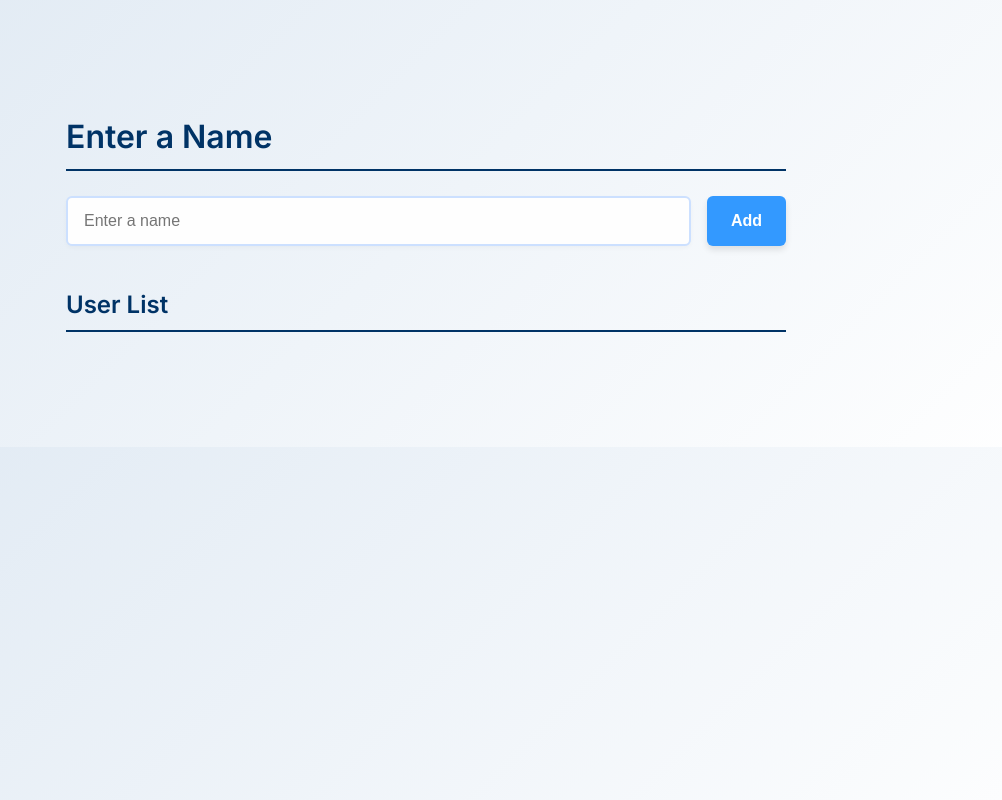
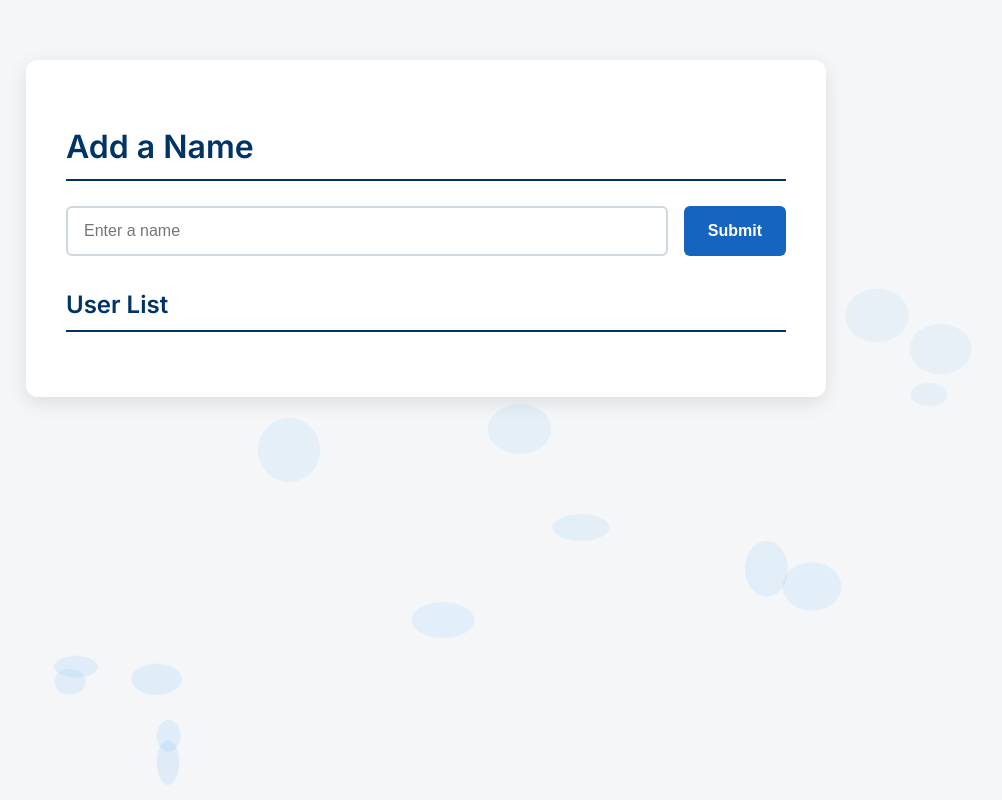
Before and after one commit to PavanThumati/php-flask-application, a PHP site: page / in a window 1280 px wide. Shown: the whole page, without its empty margins (214-1216 px from the left). Run offline with PHP 8.4, Linux system fonts and the light colour scheme; data that the repository does not hold is empty.

Commit message:
Update index.php

```diff
--- a/web-tier/index.php
+++ b/web-tier/index.php
@@ -29,13 +29,58 @@ $users = json_decode($response, true);
     <link href="https://fonts.googleapis.com/css2?family=Inter:wght@400;600&display=swap" rel="stylesheet">
     <style>
         body {
+            margin: 0;
+            padding: 0;
             font-family: 'Inter', sans-serif;
-            background: linear-gradient(135deg, #dfe9f3, #ffffff);
+            background-color: #f4f6f8;
+            color: #2a2a2a;
+            line-height: 1.6;
+            position: relative;
+            overflow: hidden;
+        }
+
+        .bubble-bg {
+            position: fixed;
+            top: 0;
+            left: 0;
+            z-index: 0;
+            width: 100%;
+            height: 100%;
+            pointer-events: none;
+            overflow: hidden;
+        }
+
+        .bubble {
+            position: absolute;
+            bottom: -100px;
+            background: rgba(100, 181, 246, 0.15);
+            border-radius: 50%;
+            animation: floatUp linear infinite;
+        }
+
+        @keyframes floatUp {
+            0% {
+                transform: translateY(0) scale(1);
+                opacity: 0;
+            }
+            10% {
+                opacity: 1;
+            }
+            100% {
+                transform: translateY(-1200px) scale(1.2);
+                opacity: 0;
+            }
+        }
+
+        .container {
+            position: relative;
+            z-index: 1;
+            max-width: 720px;
             margin: 60px auto;
-            max-width: 720px;
-            padding: 30px;
-            color: #1a1a1a;
-            line-height: 1.6;
+            padding: 40px;
+            background-color: rgba(255, 255, 255, 0.95);
+            border-radius: 12px;
+            box-shadow: 0 6px 20px rgba(0, 0, 0, 0.1);
         }
 
         h1, h2 {
@@ -49,29 +94,28 @@ $users = json_decode($response, true);
             display: flex;
             flex-wrap: wrap;
             gap: 16px;
-            margin-bottom: 40px;
+            margin-bottom: 30px;
         }
 
         input[type="text"] {
             flex: 1 1 280px;
             padding: 14px 16px;
-            border: 2px solid #cce0ff;
+            border: 2px solid #cfd8dc;
             border-radius: 6px;
             font-size: 16px;
-            background-color: #fefefe;
+            background-color: #ffffff;
             transition: border-color 0.3s ease;
-            box-shadow: 0 2px 4px rgba(0, 0, 0, 0.03);
         }
 
         input[type="text"]:focus {
-            border-color: #3399ff;
+            border-color: #1565c0;
             outline: none;
-            box-shadow: 0 0 0 3px rgba(51, 153, 255, 0.2);
+            box-shadow: 0 0 0 3px rgba(21, 101, 192, 0.2);
         }
 
         input[type="submit"] {
             padding: 14px 24px;
-            background-color: #3399ff;
+            background-color: #1565c0;
             color: white;
             font-size: 16px;
             font-weight: 600;
@@ -79,11 +123,10 @@ $users = json_decode($response, true);
             border-radius: 6px;
             cursor: pointer;
             transition: background-color 0.2s ease, transform 0.1s ease;
-            box-shadow: 0 4px 6px rgba(0,0,0,0.1);
         }
 
         input[type="submit"]:hover {
-            background-color: #1a75d1;
+            background-color: #0d47a1;
             transform: translateY(-2px);
         }
 
@@ -94,22 +137,23 @@ $users = json_decode($response, true);
         }
 
         li {
-            background-color: #ffffff;
+            background-color: #fefefe;
             padding: 14px 18px;
             margin-bottom: 12px;
-            border-left: 5px solid #3399ff;
-            border-radius: 5px;
-            box-shadow: 0 2px 5px rgba(0,0,0,0.06);
+            border-left: 5px solid #1565c0;
+            border-radius: 6px;
+            box-shadow: 0 1px 4px rgba(0,0,0,0.06);
             transition: transform 0.2s ease;
         }
 
         li:hover {
-            transform: translateX(5px);
+            transform: translateX(6px);
         }
 
         @media (max-width: 600px) {
-            body {
+            .container {
                 margin: 30px 16px;
+                padding: 20px;
             }
 
             form {
@@ -124,17 +168,30 @@ $users = json_decode($response, true);
     </style>
 </head>
 <body>
-    <h1>Enter a Name</h1>
+    <div class="bubble-bg">
+        <?php for ($i = 0; $i < 20; $i++): ?>
+            <div class="bubble" style="
+                left: <?= rand(0, 100) ?>%;
+                width: <?= rand(20, 60) ?>px;
+                height: <?= rand(20, 60) ?>px;
+                animation-duration: <?= rand(12, 28) ?>s;
+                animation-delay: <?= rand(0, 10) ?>s;"></div>
+        <?php endfor; ?>
+    </div>
+
+    <div class="container">
+        <h1>Add a Name</h1>
         <form method="post">
             <input type="text" name="name" required placeholder="Enter a name" />
-        <input type="submit" value="Add" />
+            <input type="submit" value="Submit" />
         </form>
 
         <h2>User List</h2>
         <ul>
             <?php foreach ($users as $user): ?>
-            <li><?php echo htmlspecialchars($user['name']); ?></li>
+                <li><?= htmlspecialchars($user['name']) ?></li>
             <?php endforeach; ?>
         </ul>
+    </div>
 </body>
 </html>
```
Lines whose indentation alone changed are shown as unchanged.
